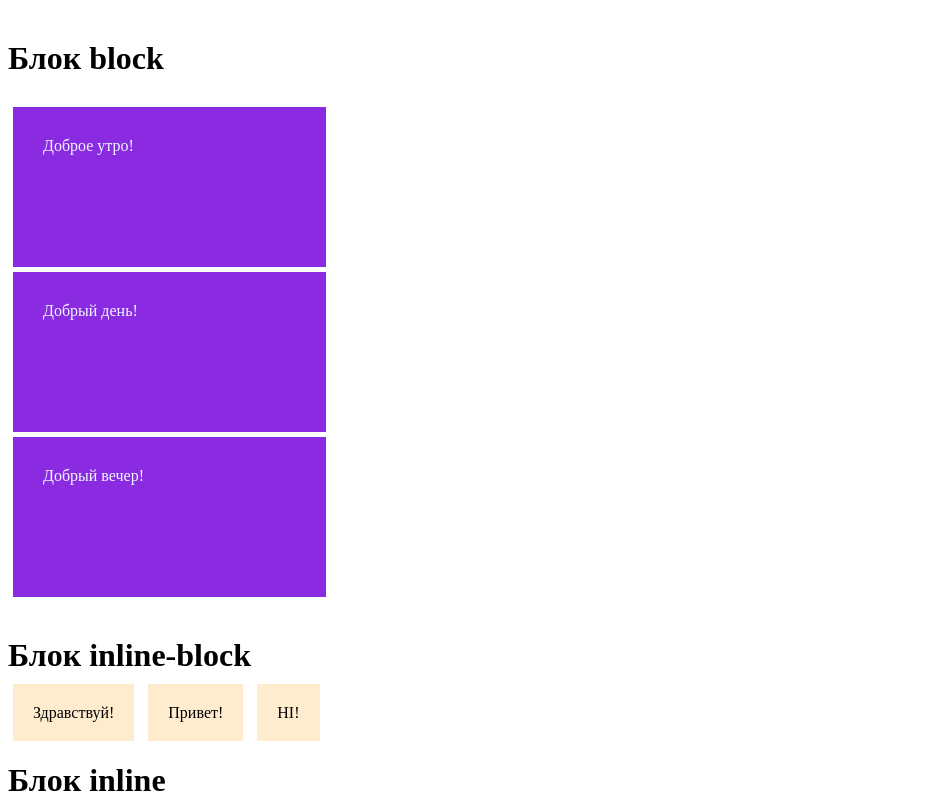
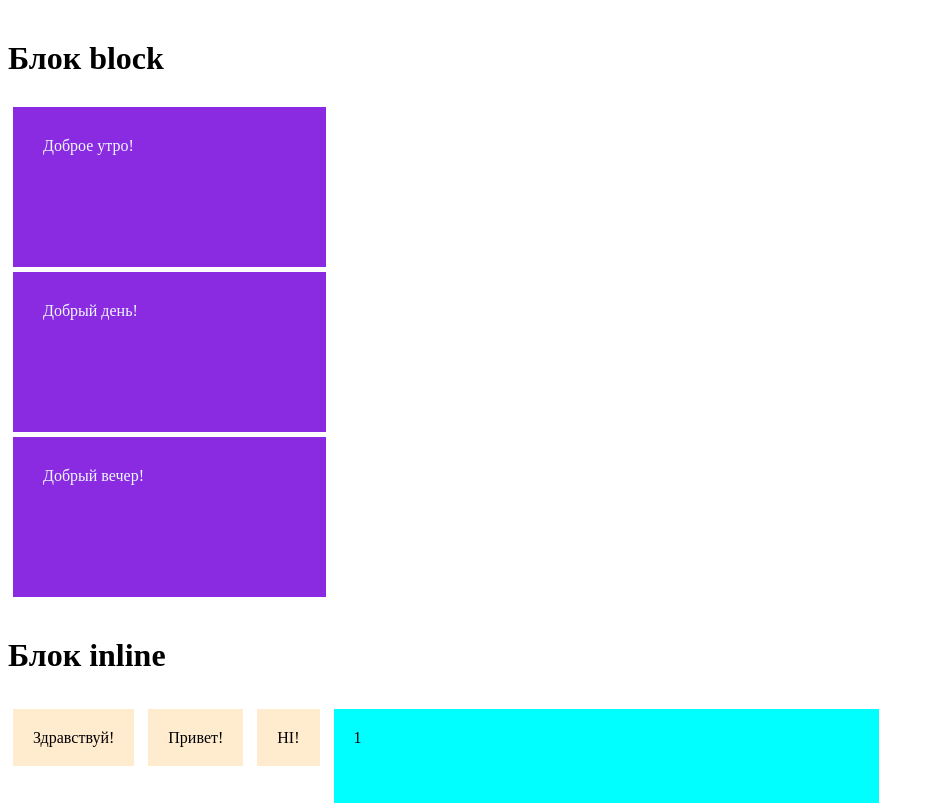
Before and after one commit to LiraUdina/PostRD, a plain HTML site: page display.html in a window 1280 px wide. Shown: the top 803 px of the page, without its empty margins (0-934 px from the left). Drawn offline with Linux system fonts and the light colour scheme.

Commit message:
Update display.html

```diff
--- a/display.html
+++ b/display.html
@@ -38,11 +38,11 @@
      <div class="container">Доброе утро!</div>
      <div class="container">Добрый день!</div>
      <div class="container">Добрый вечер!</div>
-     <h1>Блок inline-block</h1>
+     <h1>Блок inline</h1>
             <div class="container1">Здравствуй!</div>
             <div class="container1">Привет!</div>
             <div class="container1">HI!</div>
-        <h1>Блок inline</h1>
+        <h1Блок inline-block</h1>
         <div class="container2">1</div>
         <div class="container2">2</div>
         <div class="container2">3</div>
```
